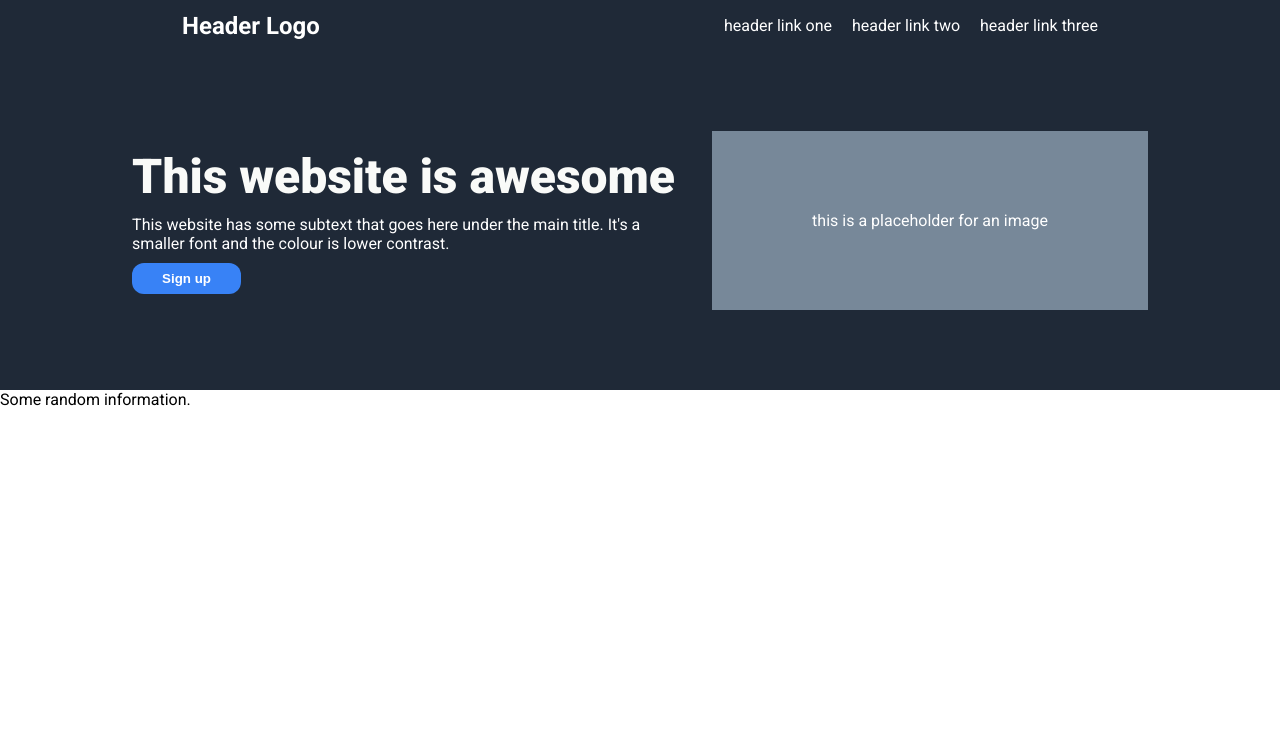
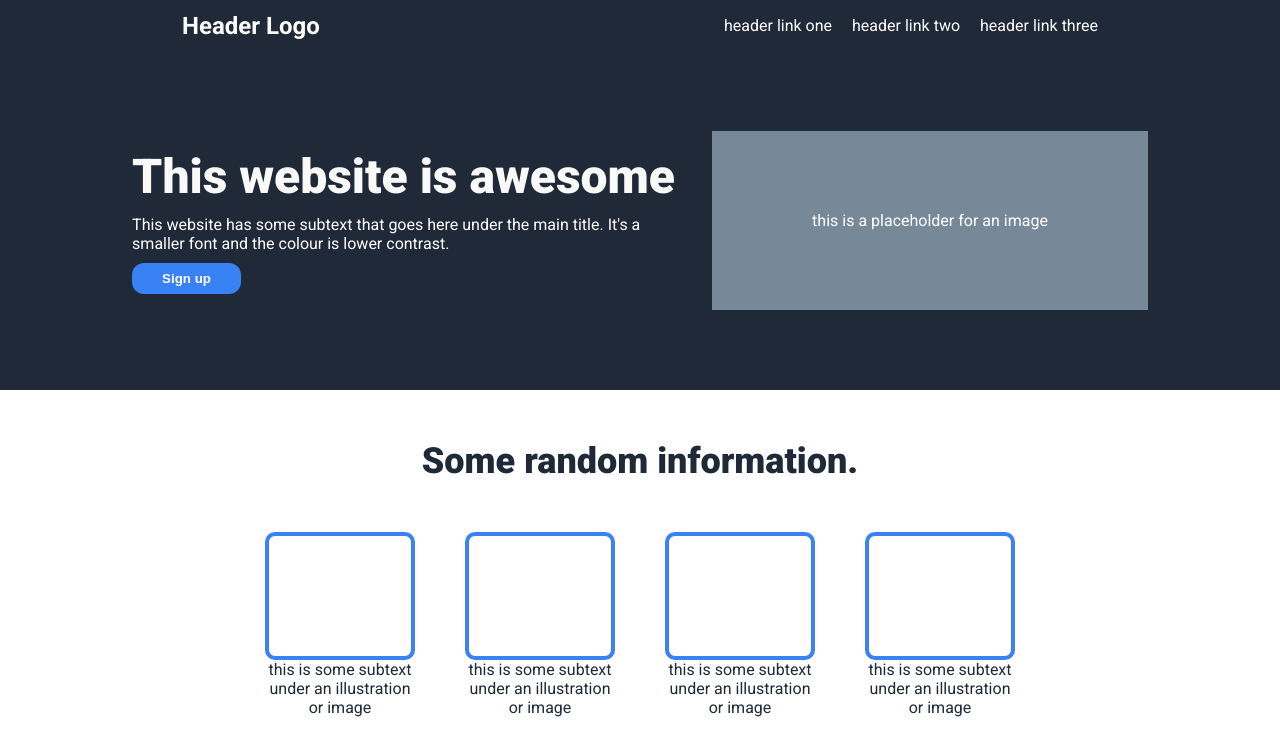
Before and after one commit to Hannahf248/landing-page, a plain HTML site: page index.html in a window 1280 px wide. Drawn offline with Linux system fonts and the light colour scheme.

Commit message:
style section 2

```diff
--- a/index.html
+++ b/index.html
@@ -31,18 +31,22 @@
     <div class="section2">
 <div class="section2header">Some random information.</div>
 <div class="items">
-<div class="item1">
-    <div class="shape1"></div>
-<div class="text1"></div>
-<div class="item2">
-    <div class="shape2"></div>
-<div class="text2"></div>
-<div class="item3">
-    <div class="shape3"></div>
-<div class="text3"></div>
-<div class="item4">
-    <div class="shape4"></div>
-<div class="text4"></div>
+<div class="item">
+    <div class="shape"></div>
+<div class="shapetext">this is some subtext under an illustration or image</div>
+</div>
+<div class="item">
+    <div class="shape"></div>
+    <div class="shapetext">this is some subtext under an illustration or image</div>
+</div>
+<div class="item">
+    <div class="shape"></div>
+    <div class="shapetext">this is some subtext under an illustration or image</div>
+</div>
+<div class="item">
+    <div class="shape"></div>
+    <div class="shapetext">this is some subtext under an illustration or image</div>
+</div>
 </div>
 
 </div>
--- a/style.css
+++ b/style.css
@@ -66,3 +66,36 @@ ul {
     max-width: 550px;
     gap: 10px;
 }
+
+.section2header {
+    display: flex;
+    justify-content: center;
+    color: #1F2937;
+    font-size: 36px;
+    font-weight: 900;
+    padding: 50px;
+}
+
+.shape {
+    border-color: #3882F6;
+    border-width: 4px;
+    border-radius:10px;
+    border-style: solid;
+    padding: 60px;
+}
+
+.items {
+    display: flex;
+    justify-content: center;
+    gap: 50px;
+}
+
+.shapetext {
+display: flex;
+text-align: center;
+color: #1F2937;
+}
+
+.item {
+    max-width: 150px;
+}
```
